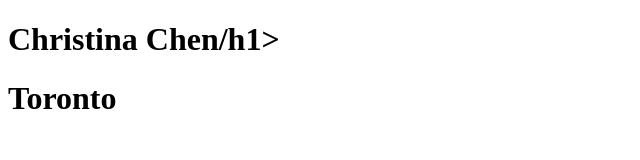
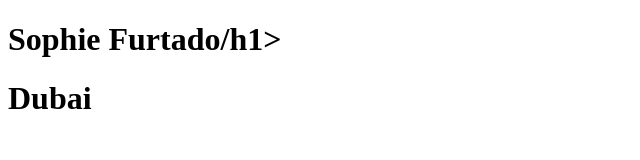
Before and after one commit to chriistinachen/shehacks-1, a plain HTML site: page index.html in a window 1280 px wide. Shown: the whole page, without its empty margins (0-640 px from the left). Drawn offline with Linux system fonts and the light colour scheme.

Commit message:
Update index.html

```diff
--- a/index.html
+++ b/index.html
@@ -6,8 +6,8 @@
     <link rel="stylesheet" href="" />
   </head>
   <body>
-    <h1>Christina Chen/h1>
-    <h1>Toronto</h1>
+    <h1>Sophie Furtado/h1>
+    <h1>Dubai</h1>
     <script src="" async defer></script>
   </body>
 </html>
```
